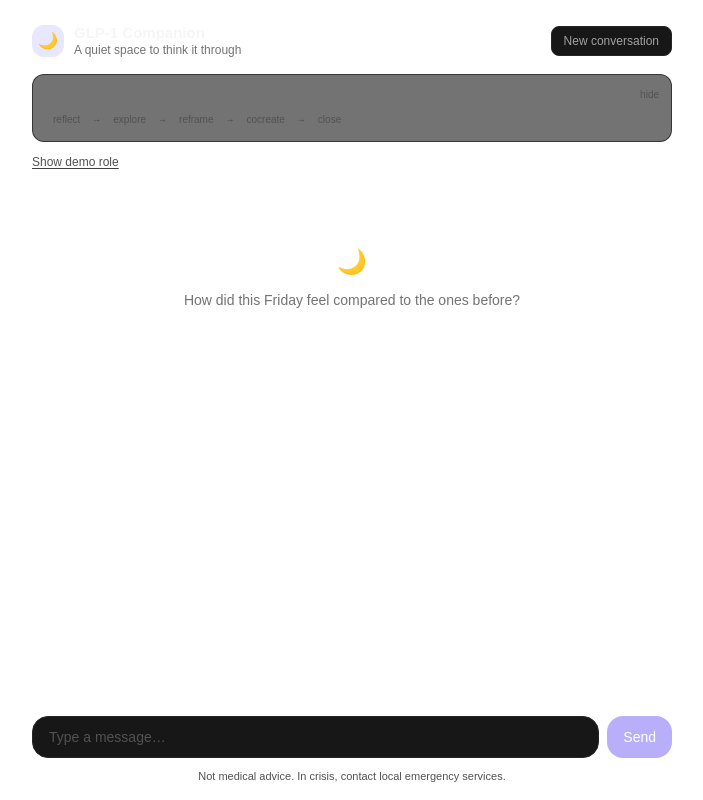
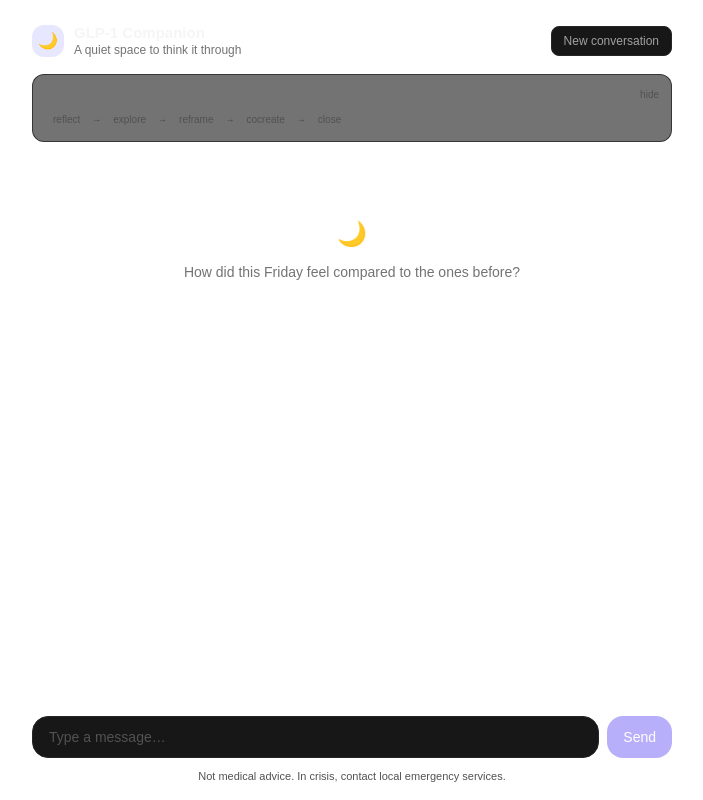
Before and after one commit to kwazzar/glp1-companion, a Next.js app: page / in a window 1280 px wide. Shown: the whole page, without its empty margins (288-991 px from the left). Built offline with nearby package versions, Linux system fonts and the light colour scheme.

Commit message:
Remove persona hint from chat UI

```diff
--- a/src/components/chat.tsx
+++ b/src/components/chat.tsx
@@ -15,11 +15,6 @@ type DebugInfo = {
   memory: string[];
   asked: string[];
 };
-
-const PERSONA_HINT =
-  "You are demoing: a 36-year-old woman, three months on Zepbound. Fridays used to be " +
-  "your ritual — favorite takeout and unwinding after a hard week. Now you rarely think " +
-  "about food, Fridays feel hollow, and you can't explain the emptiness.";
 
 function useTypewriter(target: string, active: boolean): string {
   const [shown, setShown] = useState("");
@@ -42,7 +37,6 @@ export default function Chat() {
   const [messages, setMessages] = useState<Msg[]>([]);
   const [input, setInput] = useState("");
   const [awaiting, setAwaiting] = useState(false);
-  const [hintOpen, setHintOpen] = useState(false);
   const [debugOpen, setDebugOpen] = useState(true);
   const [debug, setDebug] = useState<DebugInfo | null>(null);
   const bottom = useRef<HTMLDivElement>(null);
@@ -182,18 +176,6 @@ export default function Chat() {
         </button>
       )}
 
-      <button
-        onClick={() => setHintOpen((o) => !o)}
-        className="mb-3 self-start text-xs text-neutral-600 underline decoration-neutral-700 underline-offset-2 transition-colors hover:text-neutral-400"
-      >
-        {hintOpen ? "Hide demo role" : "Show demo role"}
-      </button>
-      {hintOpen && (
-        <p className="mb-3 rounded-xl border border-amber-500/15 bg-amber-500/[0.06] p-3 text-[13px] leading-relaxed text-amber-200/80">
-          {PERSONA_HINT}
-        </p>
-      )}
-
       <div className="flex-1 space-y-3 overflow-y-auto">
         {messages.length === 0 && !awaiting && (
           <div className="mt-16 text-center">
```
Also changed, not shown: 1 other file (tests, documents, lock files or other folders).
